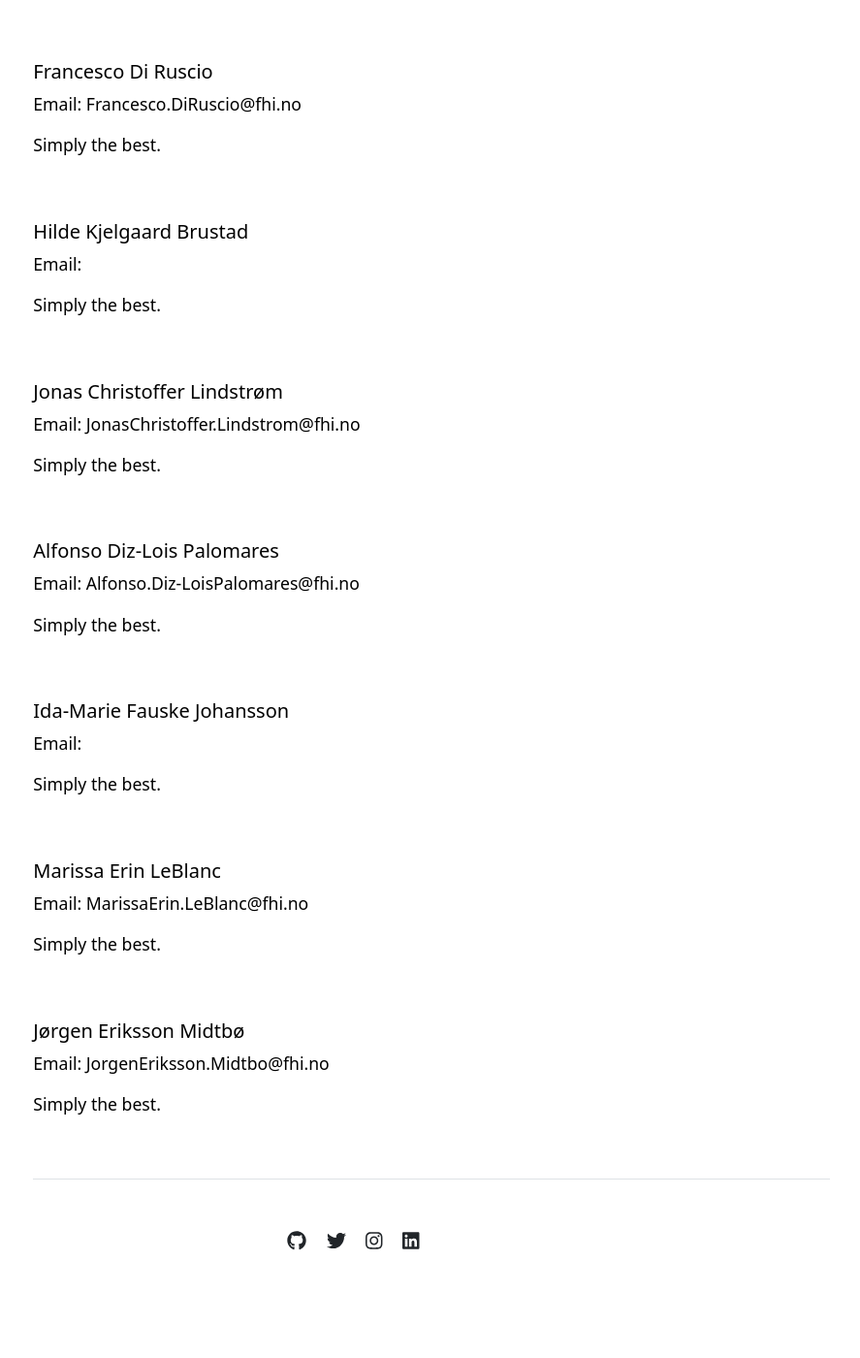
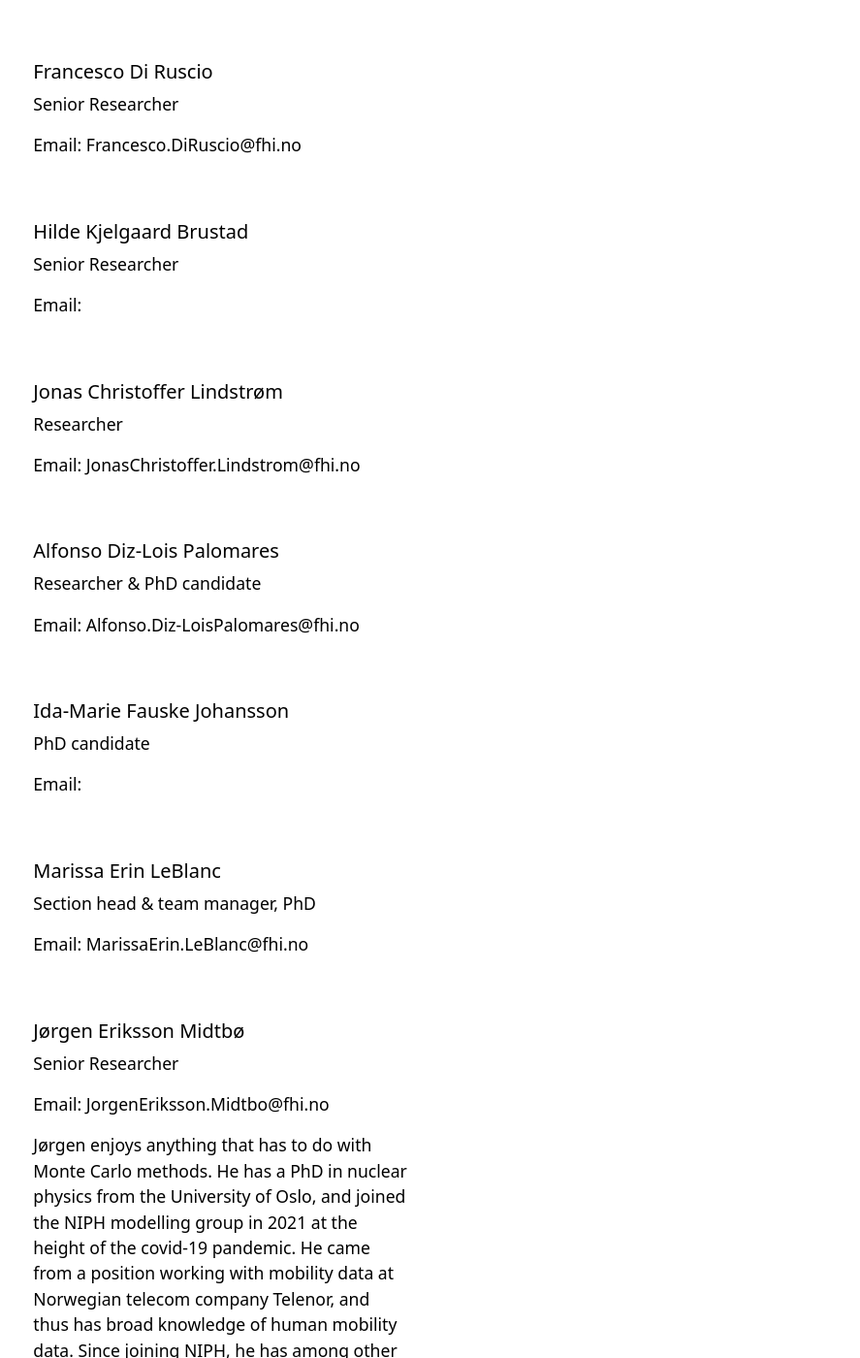
Before and after one commit to folkehelseinstituttet/modelling, a Jekyll site: the page built from people.md, in a window 1280 px wide and 1400 px high, scrolled down 744 px. Shown: the whole window at 97% size, without its empty margins (195-1082 px from the left). Built offline with Jekyll 4.4.1, drawn with Linux system fonts in a browser that asks for light colours; some of the changed text lies outside the part shown.

Commit message:
More on the people pages

```diff
--- a/_data/settings.yml
+++ b/_data/settings.yml
@@ -6,16 +6,16 @@ menu:
 # - {name: 'Contact', url: '/contact'}
 
 people:
-- {name: 'Birgitte Freiesleben de Blasio', title: 'Professor and team scientific leader', department: 'Division for infection control, NIPH & Department of Medicine, University of Oslo', institution: 'Folkehelseinstituttet & UiO', institution_address: 'Lovisenberggata 8, 0456 Oslo', phone: '', email: 'Birgitte.Freiesleben.DeBlasio@fhi.no', office: '', image: 'assets/img/fhi_fjes.png', url: 'birgitte', summary: 'Simply the best.'}
-- {name: 'Gunnar Øyvind Isaksson Rø', title: 'Senior Researcher', department: 'Methods Development and Analysis', institution: 'Folkehelseinstituttet', institution_address: 'Lovisenberggata 8, 0456 Oslo', phone: '', email: 'GunnarOyvindIsaksson.Ro@fhi.no', office: '', image: 'assets/img/fhi_fjes.png', url: 'gunnar', summary: 'Simply the best.'}
-- {name: 'Sasi Kandula', title: 'Senior Engineer', department: 'Methods Development and Analysis', institution: 'Folkehelseinstituttet', institution_address: 'Lovisenberggata 8, 0456 Oslo', email: '', office: '', image: 'assets/img/fhi_fjes.png', url: 'sasi', summary: 'Simply the best.'}
-- {name: 'Francesco Di Ruscio', title: 'Senior Researcher', department: 'Methods Development and Analysis', institution: 'Folkehelseinstituttet', institution_address: 'Lovisenberggata 8, 0456 Oslo', email: 'Francesco.DiRuscio@fhi.no', office: '', image: 'assets/img/fhi_fjes.png', url: 'francesco', summary: 'Simply the best.'}
-- {name: 'Hilde Kjelgaard Brustad', title: 'Senior Researcher', department: 'Oslo Centre for Biostatistics and Epidemiology', institution: 'Department of Medicine, University of Oslo', institution_address: '', email: '', office: '', image: 'assets/img/fhi_fjes.png', url: 'hilde', summary: 'Simply the best.'}
-- {name: 'Jonas Christoffer Lindstrøm', title: 'Researcher', department: 'Methods Development and Analysis', institution: 'Folkehelseinstituttet', institution_address: 'Lovisenberggata 8, 0456 Oslo', email: 'JonasChristoffer.Lindstrom@fhi.no', office: '', image: 'assets/img/fhi_fjes.png', url: 'jonas', summary: 'Simply the best.'}
-- {name: 'Alfonso Diz-Lois Palomares', title: 'Researcher & PhD candidate', department: 'Methods Development and Analysis, NIPH & Department of Mathematics, University of Oslo', institution: 'Folkehelseinstituttet & UiO', institution_address: 'Lovisenberggata 8, 0456 Oslo', email: 'Alfonso.Diz-LoisPalomares@fhi.no', office: '', image: 'assets/img/fhi_fjes.png', url: 'alfonso', summary: 'Simply the best.'}
-- {name: 'Ida-Marie Fauske Johansson', title: 'PhD candidate', department: 'Methods Development and Analysis, NIPH & Department of Physics, University of Oslo', institution: 'Folkehelseinstituttet & UiO', institution_address: 'Lovisenberggata 8, 0456 Oslo', email: '', office: '', image: 'assets/img/fhi_fjes.png', url: 'ida', summary: 'Simply the best.'}
-- {name: 'Marissa Erin LeBlanc', title: 'Section head & team manager, PhD', department: 'Methods Development and Analysis', institution: 'Folkehelseinstituttet', institution_address: 'Lovisenberggata 8, 0456 Oslo', email: 'MarissaErin.LeBlanc@fhi.no', office: '', image: 'assets/img/fhi_fjes.png', url: 'marissa', summary: 'Simply the best.'}
-- {name: 'Jørgen Eriksson Midtbø', title: 'Senior Researcher', department: 'Methods Development and Analysis', institution: 'Folkehelseinstituttet', institution_address: 'Lovisenberggata 8, 0456 Oslo', email: 'JorgenEriksson.Midtbo@fhi.no', office: '', image: 'assets/img/fhi_fjes.png', url: 'jorgen', summary: 'Simply the best.'}
+- {name: 'Birgitte Freiesleben de Blasio', title: 'Professor and team scientific leader', department: 'Division for infection control, NIPH & Department of Medicine, University of Oslo', institution: 'Folkehelseinstituttet & UiO', institution_address: 'Lovisenberggata 8, 0456 Oslo', phone: '', email: 'Birgitte.Freiesleben.DeBlasio@fhi.no', office: '', image: 'assets/img/fhi_fjes.png', url: 'birgitte', summary: ''}
+- {name: 'Gunnar Øyvind Isaksson Rø', title: 'Senior Researcher', department: 'Methods Development and Analysis', institution: 'Folkehelseinstituttet', institution_address: 'Lovisenberggata 8, 0456 Oslo', phone: '', email: 'GunnarOyvindIsaksson.Ro@fhi.no', office: '', image: 'assets/img/fhi_fjes.png', url: 'gunnar', summary: ''}
+- {name: 'Sasi Kandula', title: 'Senior Engineer', department: 'Methods Development and Analysis', institution: 'Folkehelseinstituttet', institution_address: 'Lovisenberggata 8, 0456 Oslo', email: '', office: '', image: 'assets/img/fhi_fjes.png', url: 'sasi', summary: ''}
+- {name: 'Francesco Di Ruscio', title: 'Senior Researcher', department: 'Methods Development and Analysis', institution: 'Folkehelseinstituttet', institution_address: 'Lovisenberggata 8, 0456 Oslo', email: 'Francesco.DiRuscio@fhi.no', office: '', image: 'assets/img/fhi_fjes.png', url: 'francesco', summary: ''}
+- {name: 'Hilde Kjelgaard Brustad', title: 'Senior Researcher', department: 'Oslo Centre for Biostatistics and Epidemiology', institution: 'Department of Medicine, University of Oslo', institution_address: '', email: '', office: '', image: 'assets/img/fhi_fjes.png', url: 'hilde', summary: ''}
+- {name: 'Jonas Christoffer Lindstrøm', title: 'Researcher', department: 'Methods Development and Analysis', institution: 'Folkehelseinstituttet', institution_address: 'Lovisenberggata 8, 0456 Oslo', email: 'JonasChristoffer.Lindstrom@fhi.no', office: '', image: 'assets/img/fhi_fjes.png', url: 'jonas', summary: ''}
+- {name: 'Alfonso Diz-Lois Palomares', title: 'Researcher & PhD candidate', department: 'Methods Development and Analysis, NIPH & Department of Mathematics, University of Oslo', institution: 'Folkehelseinstituttet & UiO', institution_address: 'Lovisenberggata 8, 0456 Oslo', email: 'Alfonso.Diz-LoisPalomares@fhi.no', office: '', image: 'assets/img/fhi_fjes.png', url: 'alfonso', summary: ''}
+- {name: 'Ida-Marie Fauske Johansson', title: 'PhD candidate', department: 'Methods Development and Analysis, NIPH & Department of Physics, University of Oslo', institution: 'Folkehelseinstituttet & UiO', institution_address: 'Lovisenberggata 8, 0456 Oslo', email: '', office: '', image: 'assets/img/fhi_fjes.png', url: 'ida', summary: ''}
+- {name: 'Marissa Erin LeBlanc', title: 'Section head & team manager, PhD', department: 'Methods Development and Analysis', institution: 'Folkehelseinstituttet', institution_address: 'Lovisenberggata 8, 0456 Oslo', email: 'MarissaErin.LeBlanc@fhi.no', office: '', image: 'assets/img/fhi_fjes.png', url: 'marissa', summary: ''}
+- {name: 'Jørgen Eriksson Midtbø', title: 'Senior Researcher', department: 'Methods Development and Analysis', institution: 'Folkehelseinstituttet', institution_address: 'Lovisenberggata 8, 0456 Oslo', email: 'JorgenEriksson.Midtbo@fhi.no', office: '', image: 'assets/img/fhi_fjes.png', url: 'jorgen', summary: 'Jørgen enjoys anything that has to do with Monte Carlo methods. He has a PhD in nuclear physics from the University of Oslo, and joined the NIPH modelling group in 2021 at the height of the covid-19 pandemic. He came from a position working with mobility data at Norwegian telecom company Telenor, and thus has broad knowledge of human mobility data. Since joining NIPH, he has among other things worked on scenario modelling of covid-19 using agent-based models, modelling of varicella and herpes zoster vaccination and modelling of hepatitis C. He is also involved in surveillance of covid-19 vaccine effectiveness using Norwegian registry data.'}
 
 projects:
 - {name: 'COVID-19 modelling', short: "Our team provided situational awarness and scenario modelling for the Norwegain goverment during the covid-19 pandemic", url: '/projects/covid-19'}
--- a/_layouts/people.html
+++ b/_layouts/people.html
@@ -9,8 +9,9 @@ layout: default
 <div class="row g-5 mb-5">
   <div class="col-md-6">
     <h5>{{ person.name }}</h5>
+    <p>{{ person.title }}</p>
     <p>Email: {{ person.email }}</p>
-    <p>{{ person.summary}}</p>
+    <p>{{ person.summary }}</p>
     <!-- <p>Phone: {{ person.phone }}</p> -->
     <!-- <p><a href="{{ site.github.url }}/people/{{ person.url }}">More info</a></p> -->
   </div>
```
